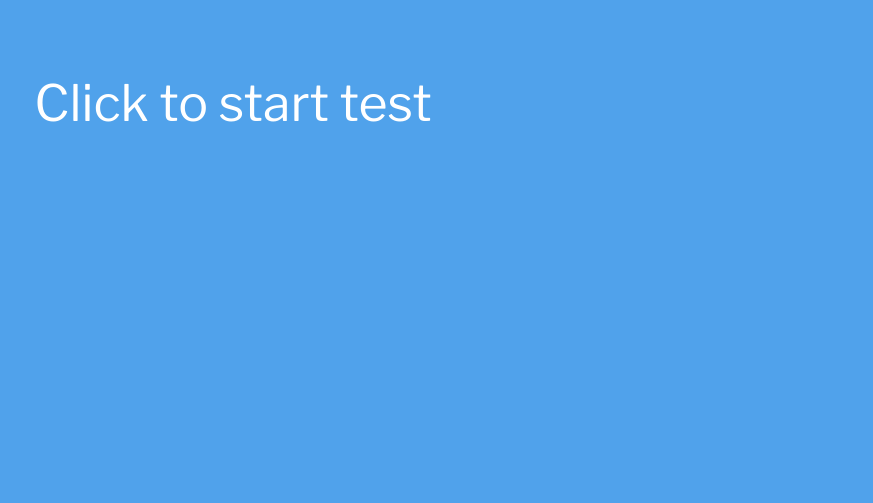
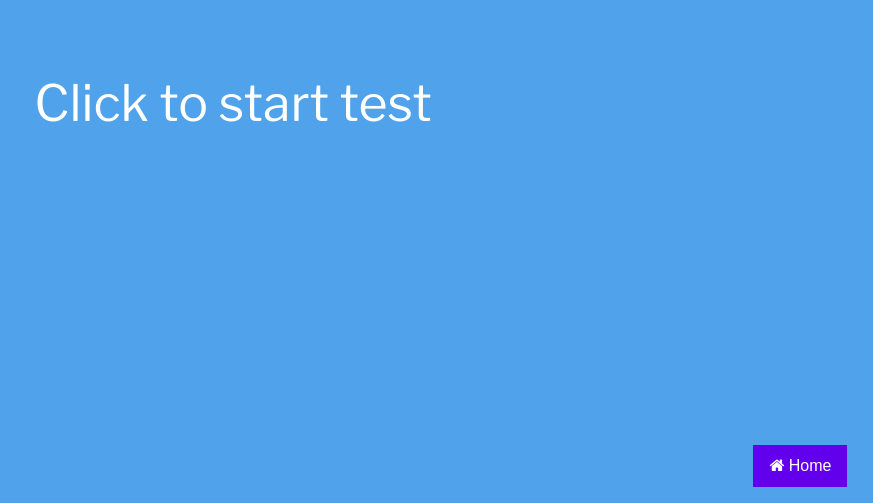
Before and after one commit to Mxtthi/reactiontest, a plain HTML site: page index.html in a window 1280 px wide. Shown: the part 297-800 px from the top of the page, without its empty margins (407-1280 px from the left). Drawn offline with nearby package versions, Linux system fonts and the light colour scheme.

Commit message:
final version

```diff
--- a/index.html
+++ b/index.html
@@ -13,12 +13,19 @@
         href="https://fonts.googleapis.com/css2?family=Libre+Franklin:ital,wght@0,100;0,200;0,300;0,400;0,500;0,600;0,700;0,800;0,900;1,100;1,200;1,300;1,400;1,500;1,600;1,700;1,800;1,900&display=swap"
         rel="stylesheet" />
     <script src="script.js"></script>
+    <link rel="stylesheet" href="https://cdnjs.cloudflare.com/ajax/libs/font-awesome/4.7.0/css/font-awesome.min.css">
 </head>
 
 <body>
 
     <p id="message" class="unselectable">Click to start test</p>
 
+    <div id="home">
+        <a href="../../">
+            <button class="homeButton"><i class="fa fa-home"></i> Home</button>
+        </a>
+    </div>
+
 </body>
 
 </html>
--- a/script.js
+++ b/script.js
@@ -6,6 +6,7 @@ window.onload = function () {
 
 class Game {
     constructor() {
+
         this.isRunning = false;
         this.waitingForClick = false;
         this.startTime;
--- a/style.css
+++ b/style.css
@@ -24,3 +24,28 @@ body {
     -ms-user-select: none;
     user-select: none;
 }
+
+#home {
+    position: fixed;
+    bottom: 2vh;
+    right: 2vw;
+    z-index: 101;
+}
+
+.homeButton {
+    background-color: #6200ee;
+    border: none;
+    color: white;
+    padding: 12px 16px;
+    font-size: 16px;
+    cursor: pointer;
+}
+
+/* Darker background on mouse-over */
+.homeButton:hover {
+    background-color: #4f00be;
+}
+
+#home a {
+    text-decoration: none;
+}
```
